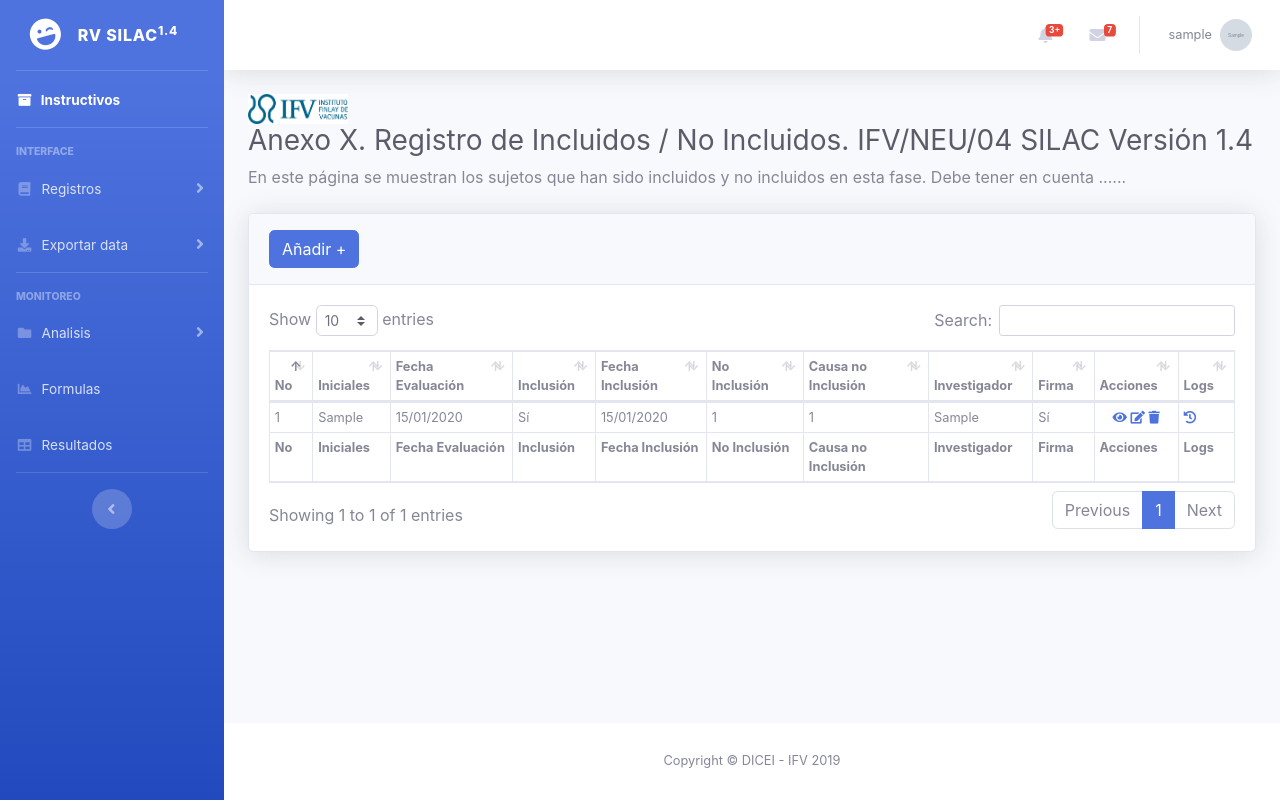
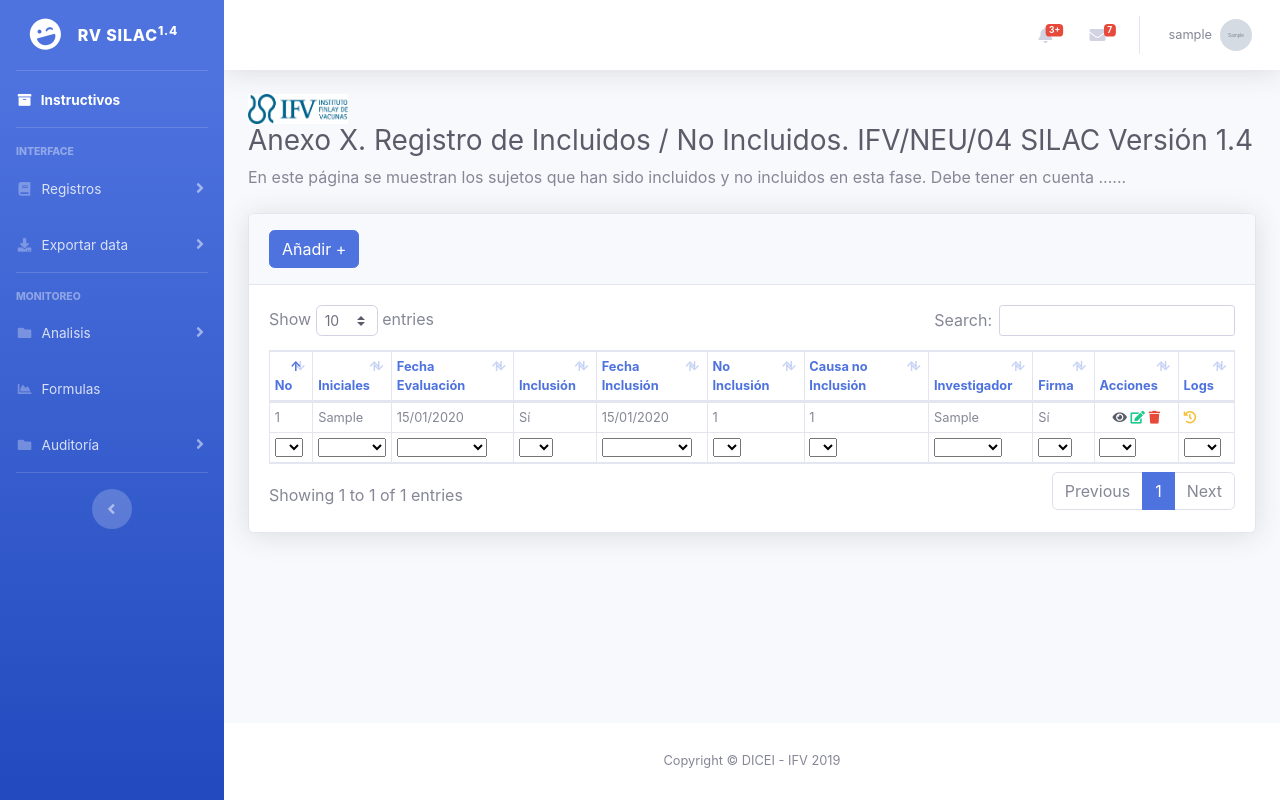
Before and after one commit to bioscript21/dicei, a Django app: page /incluido/mostrar/ in a window 1280 px wide. Run offline with Django 3.2, Linux system fonts and the light colour scheme; a user stored in the database is signed in; tables that the repository leaves empty hold one stand-in row (values such as "Sample post"); grey boxes marked "Sample" are stand-in pictures; parts of the project's set-up code (start-up, migrations or seed data) failed here and were passed over; some libraries are stand-ins or nearby versions.

Commit message:
Agregando filtros por sitio clinico

```diff
--- a/registros/templates/registros/base.html
+++ b/registros/templates/registros/base.html
@@ -136,11 +136,18 @@
           <span>Formulas</span></a>
       </li>
 
-      <!-- Nav Item - Tables -->
       <li class="nav-item">
-        <a class="nav-link" href="#">
-          <i class="fas fa-fw fa-table"></i>
-          <span>Resultados</span></a>
+        <a class="nav-link collapsed" href="#" data-toggle="collapse" data-target="#collapsePagesI" aria-expanded="true" aria-controls="collapsePages">
+          <i class="fas fa-fw fa-folder"></i>
+          <span>Auditoría</span>
+        </a>
+        <div id="collapsePagesI" class="collapse" aria-labelledby="headingPages" data-parent="#accordionSidebar">
+          <div class="bg-white py-2 collapse-inner rounded">
+            <h6 class="collapse-header">escoja la opción deseada:</h6>
+            <a class="collapse-item" href="#">Anexo V</a>
+            <a class="collapse-item" href="{% url 'inc_audit' %}">Anexo X</a>
+          </div>
+        </div>
       </li>
 
       <!-- Divider -->
--- a/registros/templates/registros/incluido_show.html
+++ b/registros/templates/registros/incluido_show.html
@@ -45,46 +45,46 @@
                 <table class="table table-bordered table-sm compact" id="dataTable" style="width: 100%" cellspacing="0">
                      <thead class="small">
                       <tr>
-                        <th>No</th>
-                        <th>Iniciales</th>
-                        <th>Fecha Evaluación</th>
-                        <th>Inclusión</th>
-                        <th>Fecha Inclusión</th>
-                        <th>No Inclusión</th>
-                        <th>Causa no Inclusión</th>
-                        <th>Investigador</th>
-                        <th>Firma</th>
+                        <th class="text-primary">No</th>
+                        <th class="text-primary">Iniciales</th>
+                        <th class="text-primary">Fecha Evaluación</th>
+                        <th class="text-primary">Inclusión</th>
+                        <th class="text-primary">Fecha Inclusión</th>
+                        <th class="text-primary">No Inclusión</th>
+                        <th class="text-primary">Causa no Inclusión</th>
+                        <th class="text-primary">Investigador</th>
+                        <th class="text-primary">Firma</th>
                         {% if perms.registros.view_incluido %}
-                        <th>Acciones</th>
+                        <th class="text-primary">Acciones</th>
                         {% endif %}
                         {% if perms.registros.change_incluido %}
-                        <th>Logs</th>
+                        <th class="text-primary">Logs</th>
                         {% endif %}
                       </tr>
                     </thead>
                     <tfoot class="small">
                       <tr>
-                        <th>No</th>
-                        <th>Iniciales</th>
-                        <th>Fecha Evaluación</th>
-                        <th>Inclusión</th>
-                        <th>Fecha Inclusión</th>
-                        <th>No Inclusión</th>
-                        <th>Causa no Inclusión</th>
-                        <th>Investigador</th>
-                        <th>Firma</th>
+                        <th class="text-primary">No</th>
+                        <th class="text-primary">Iniciales</th>
+                        <th class="text-primary">Fecha Evaluación</th>
+                        <th class="text-primary">Inclusión</th>
+                        <th class="text-primary">Fecha Inclusión</th>
+                        <th class="text-primary">No Inclusión</th>
+                        <th class="text-primary">Causa no Inclusión</th>
+                        <th class="text-primary">Investigador</th>
+                        <th class="text-primary">Firma</th>
                         {% if perms.registros.view_incluido %}
-                        <th>Acciones</th>
+                        <th class="text-primary">Acciones</th>
                         {% endif %}
                         {% if perms.registros.change_incluido %}
-                        <th>Logs</th>
+                        <th class="text-primary">Logs</th>
                         {% endif %}
                       </tr>
                     </tfoot>
                     <tbody class="small">
                     {% for dato in datos %}
                       <tr>
-                        <td>{{ dato.numero }}</td>
+                        <td>{{ dato.numero}}</td>
                         <td>{{ dato.iniciales }}</td>
                         <td>{{ dato.feceva|date:'d/m/Y' }}</td>
                         <td>{{ dato.get_inclusion_display }}</td>
@@ -94,17 +94,17 @@
                         <td>{{ dato.investigador }}</td>
                         <td>{{ dato.get_firma_display }}</td>
                         <td><center>
-                            <a class="fas fa-eye" href="{% url 'inc_detail' dato.id %}"></a>
+                            <a class="fas fa-eye text-dark" href="{% url 'inc_detail' dato.id %}"></a>
                             {% if perms.registros.change_incluido %}
-                            <a class="fas fa-edit" href="{% url 'inc_edit' dato.id %}"></a>
+                            <a class="fas fa-edit text-success" href="{% url 'inc_edit' dato.id %}"></a>
                             {% endif %}
                             {% if perms.registros.delete_incluido %}
-                            <a class="fas fa-trash" href="{% url 'inc_del' dato.id %}"></a>
+                            <a class="fas fa-trash text-danger" href="{% url 'inc_del' dato.id %}"></a>
                             {% endif %}
                             </center>
                         </td>
                         {% if perms.registros.change_incluido %}
-                        <td><a class="fas fa-history" href="{% url 'inc_logs' dato.id %}"></a></td>
+                        <td><a class="fas fa-history text-warning" href="{% url 'inc_logs' dato.id %}"></a></td>
                         {% endif %}
                       </tr>
                     {% endfor %}
@@ -134,5 +134,6 @@
   <script src="{% static 'registros/vendor/datatables/dataTables.bootstrap4.min.js' %}"></script>
 
   <!-- Page level custom scripts -->
+  <script src="{% static 'registros/js/table.admin-2.js' %}"></script>
   <script src="{% static 'registros/js/demo/datatables-demo.js' %}"></script>
 {% endblock %}
--- a/registros/urls.py
+++ b/registros/urls.py
@@ -1,5 +1,5 @@
 from django.urls import path
-from .views import IncView, IncDetailView, IncCreateView, IncUpdateView, IncDeleteView, IncLogsView
+from .views import IncView, IncDetailView, IncCreateView, IncUpdateView, IncDeleteView, IncLogsView, IncHistoricoView
 from . import views
 
 urlpatterns = [
@@ -12,6 +12,7 @@
     path('incluido_edit/<int:pk>/actualizar/', IncUpdateView.as_view(), name='inc_edit'),
     path('incluido_eliminar/<int:pk>/eliminar/', IncDeleteView.as_view(), name='inc_del'),
     path('incluido_historial/<int:pk>/Logs/', IncLogsView.as_view(), name='inc_logs'),
+    path('incluido_audit/Auditoria/', IncHistoricoView.as_view(), name='inc_audit'),
     path('goodcl/', views.goodcl, name='goodcl'),
     path('aboutus/', views.aboutus, name='aboutus'),
 ]
--- a/registros/views.py
+++ b/registros/views.py
@@ -36,6 +36,11 @@
     fields = '__all__'
 
 
+class IncDeleteView(LoginRequiredMixin, DeleteView):
+    model = Incluido
+    success_url = reverse_lazy('inc_shows')
+
+
 class IncLogsView(LoginRequiredMixin, ListView):
     model = Incluido
     template_name = 'registros/incluido_history.html'
@@ -43,17 +48,19 @@
     def get_context_data(self, **kwargs):
         context = super(IncLogsView, self).get_context_data(**kwargs)
         qry = Incluido.history.filter(id=self.kwargs['pk'])
-        nr = qry.first()
-        ar = qry.first().prev_record
+        delta = []
+        for i in range(0, len(qry)-1):
+            delta.append(qry[i].diff_against(qry[i+1]))
         context['history'] = qry
-        context['history_delta'] = nr.diff_against(ar)
+        context['history_delta'] = delta
 
         return context
 
 
-class IncDeleteView(LoginRequiredMixin, DeleteView):
-    model = Incluido
-    success_url = reverse_lazy('inc_shows')
+class IncHistoricoView(LoginRequiredMixin, ListView):
+    queryset = Incluido.history.all()
+    template_name = 'registros/incluido_audit.html'
+    context_object_name = 'queryset'
 
 
 def instructivos(request):
```
Also changed, not shown: registros/templates/registros/incluido_history.html (+46 -57 lines), registros/migrations/0006_auto_20191024_1453.py (added), registros/migrations/0007_auto_20191024_1539.py (added), registros/migrations/0008_historicalrecdevpi_recdevpi.py (added), registros/migrations/0009_auto_20191105_0921.py (added), registros/migrations/0010_auto_20191106_0955.py (added), usuarios/migrations/0003_auto_20191104_1109.py (added).
